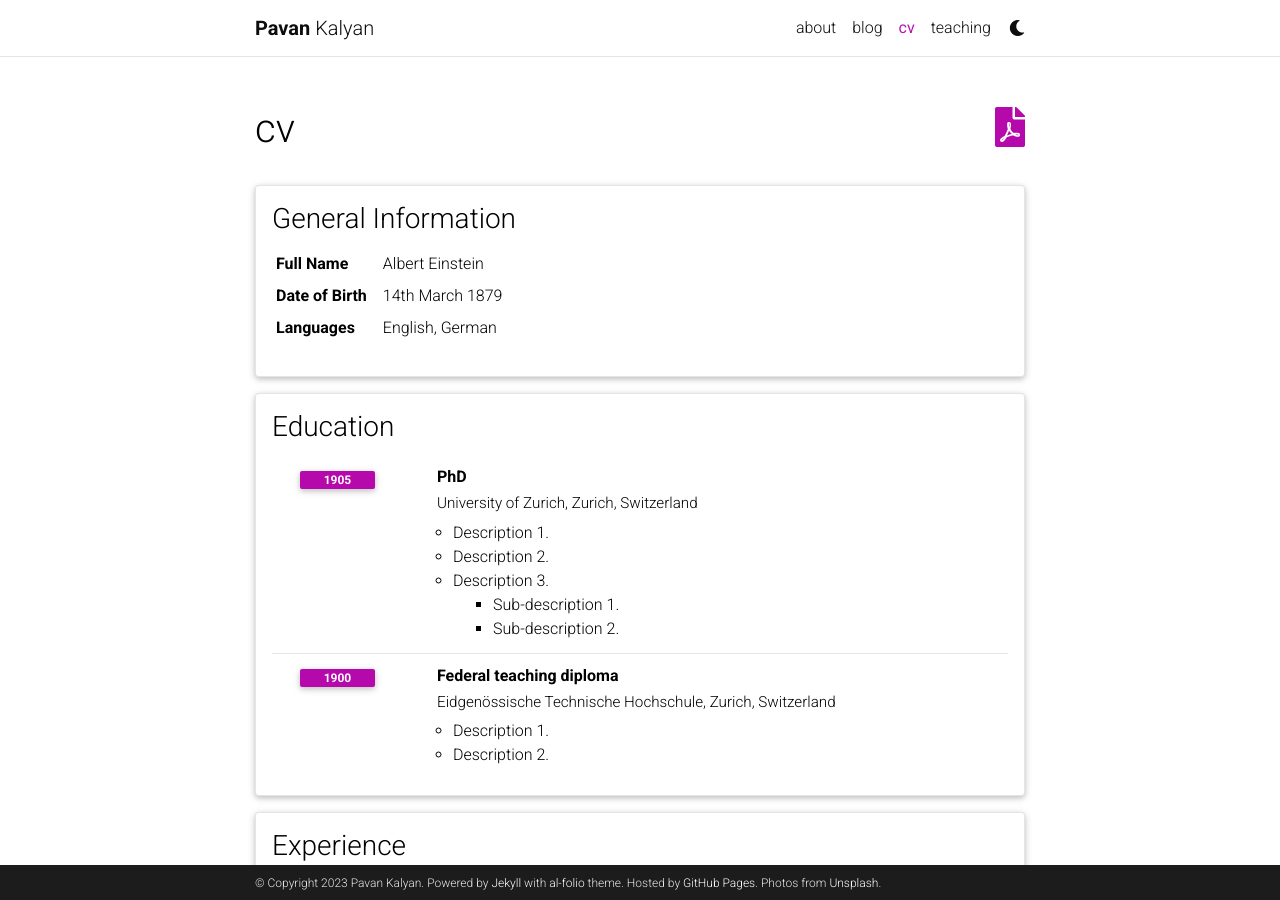
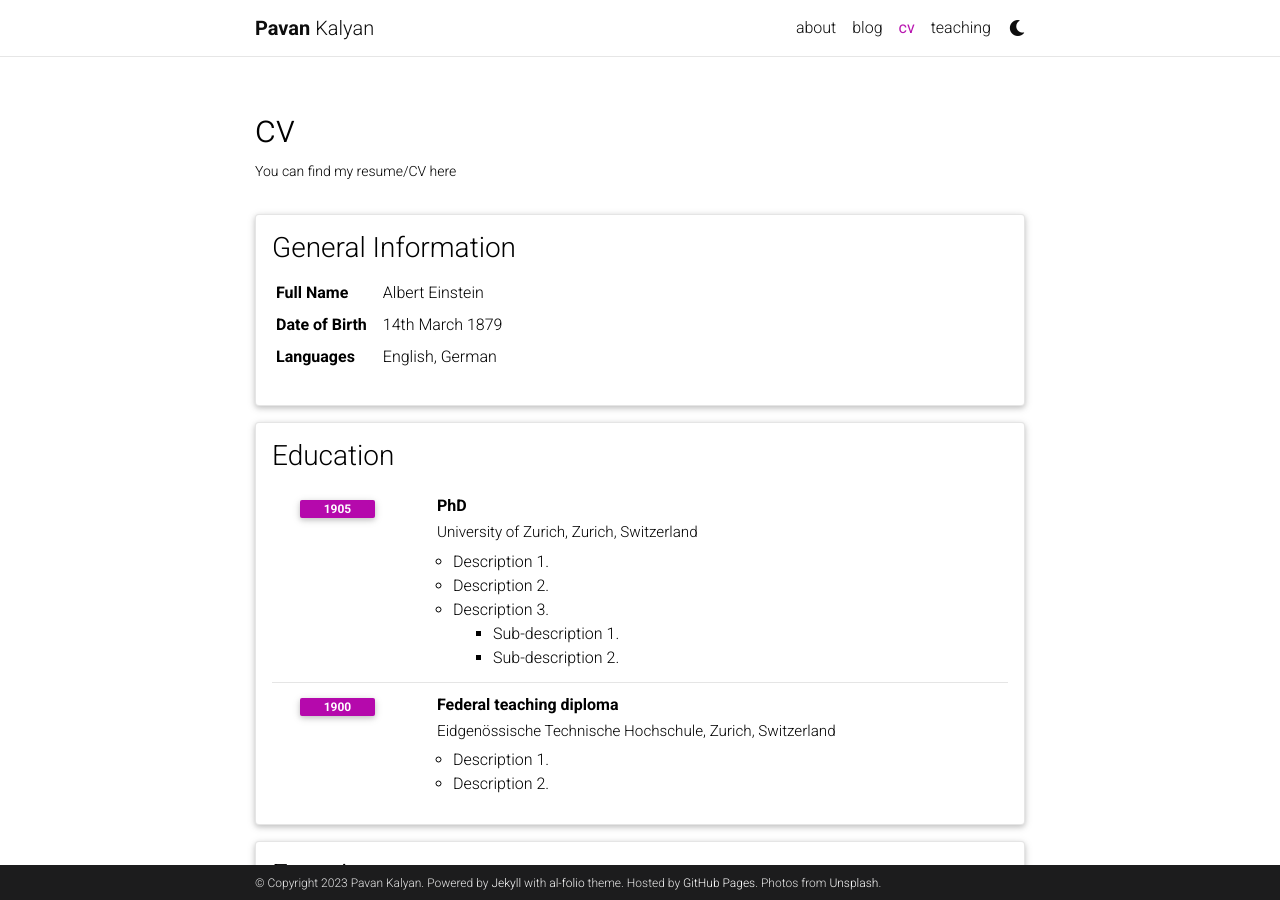
Before and after one commit to tpavankalyan/tpavankalyan.github.io, a Jekyll site: the page built from _pages/cv.md, in a window 1280 px wide and 900 px high. Built offline with Jekyll 4.4.1, drawn with Linux system fonts in a browser that asks for light colours; comment, search, counter and statistics services are not loaded; a style sheet for code colours, icons or effects is not loaded.

Commit message:
Update cv.md

```diff
--- a/_pages/cv.md
+++ b/_pages/cv.md
@@ -2,7 +2,11 @@
 layout: cv
 permalink: /cv/
 title: cv
+description: You can find my resume/CV here
 nav: true
-nav_order: 4
-cv_pdf: example_pdf.pdf
 ---
+---
+<p align="center">
+<a href="/CV.pdf" class="btn btn--inverse">3 Page (CV)</a>
+<a href="#" class="btn btn--inverse">2 Page (IIT Bombay)</a>
+</p>
```
